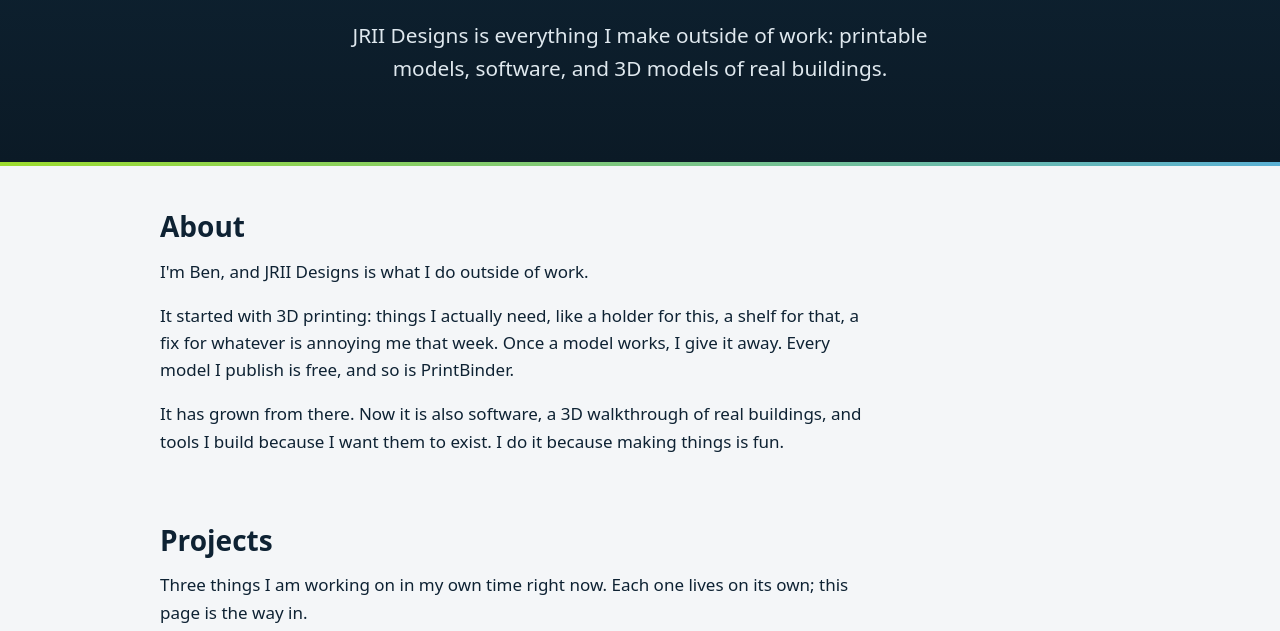
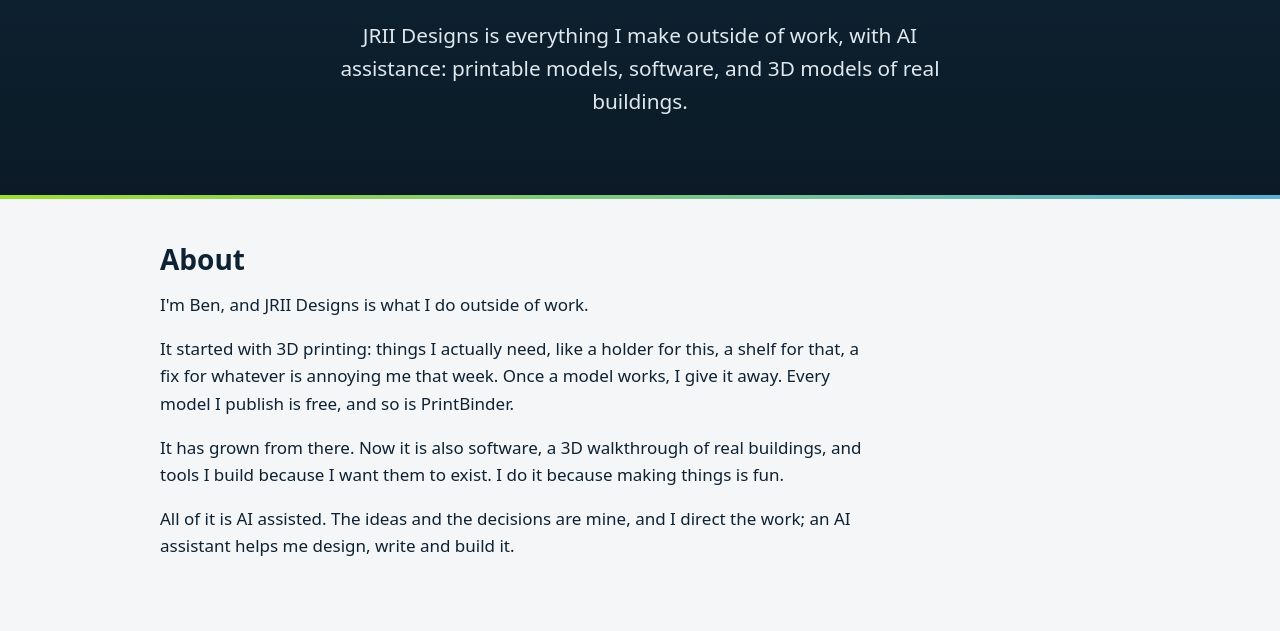
Before and after one commit to JRIIDesigns/jriidesigns.com, a plain HTML site: page index.html in a window 1280 px wide. Shown: the part 394-1025 px from the top of the page. Drawn offline with Linux system fonts and the light colour scheme.

Commit message:
Home page draft: say plainly that the work is AI assisted
Co-Authored-By: Claude Fable 5.2 <noreply@anthropic.com>

```diff
--- a/index.html
+++ b/index.html
@@ -4,7 +4,7 @@
 <meta charset="utf-8">
 <meta name="viewport" content="width=device-width, initial-scale=1">
 <title>JRII Designs: what Ben designs outside of work</title>
-<meta name="description" content="JRII Designs is everything Ben designs outside of work: free 3D-printable models, PrintBinder, a 3D building walkthrough, and a Rent Manager connector in testing.">
+<meta name="description" content="JRII Designs is everything Ben designs outside of work, with AI assistance: free 3D-printable models, PrintBinder, a 3D building walkthrough, and a Rent Manager connector in testing.">
 <link rel="canonical" href="https://jriidesigns.com/">
 <meta property="og:type" content="website">
 <meta property="og:site_name" content="JRII Designs">
@@ -35,7 +35,7 @@
   <div class="wrap hero hero-home">
     <img src="assets/jrii-designs.png" width="324" height="200" alt="JRII Designs">
     <h1>I design things in 3D, then build them.</h1>
-    <p class="lead">JRII Designs is everything I make outside of work: printable models, software, and 3D models of real buildings.</p>
+    <p class="lead">JRII Designs is everything I make outside of work, with AI assistance: printable models, software, and 3D models of real buildings.</p>
   </div>
 </header>
 
@@ -48,6 +48,7 @@
         <p>I'm Ben, and JRII Designs is what I do outside of work.</p>
         <p>It started with 3D printing: things I actually need, like a holder for this, a shelf for that, a fix for whatever is annoying me that week. Once a model works, I give it away. Every model I publish is free, and so is PrintBinder.</p>
         <p>It has grown from there. Now it is also software, a 3D walkthrough of real buildings, and tools I build because I want them to exist. I do it because making things is fun.</p>
+        <p>All of it is AI assisted. The ideas and the decisions are mine, and I direct the work; an AI assistant helps me design, write and build it.</p>
       </div>
     </div>
   </section>
@@ -55,7 +56,7 @@
   <section aria-labelledby="projects">
     <div class="wrap">
       <h2 id="projects">Projects</h2>
-      <p class="prose">Three things I am working on in my own time right now. Each one lives on its own; this page is the way in.</p>
+      <p class="prose">Three things I am working on in my own time right now, all built with AI assistance. Each one lives on its own; this page is the way in.</p>
       <ul class="grid">
         <li class="card">
           <p><span class="tag">Free software</span></p>
@@ -114,7 +115,7 @@
 
 <footer>
   <div class="wrap">
-    <p>&copy; 2026 JRII Designs</p>
+    <p>&copy; 2026 JRII Designs. Everything here is made with AI assistance.</p>
     <p>PrintBinder is MIT licensed.</p>
   </div>
 </footer>
```
